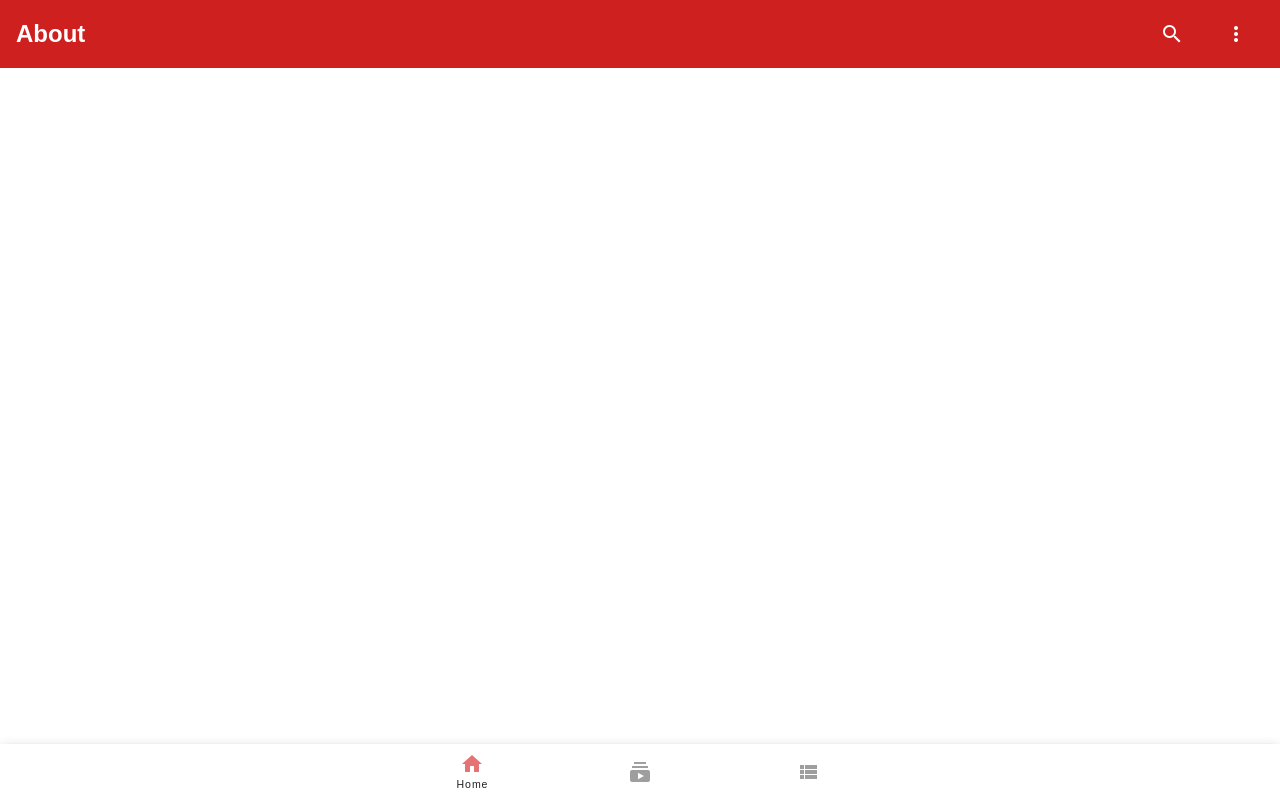
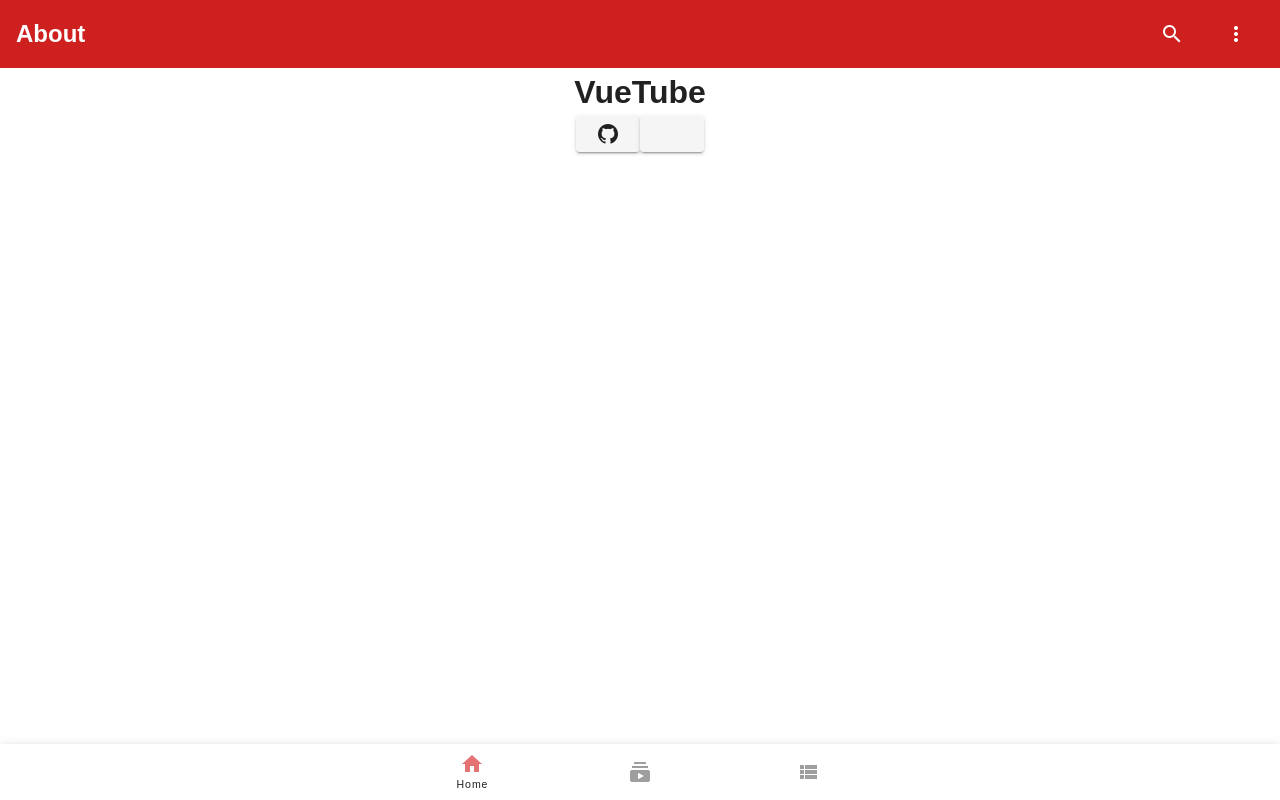
Before and after one commit to VueTubeApp/VueTube, a Nuxt app in the folder NUXT/: page /about in a window 1280 px wide. Built offline with nearby package versions, Linux system fonts and the light colour scheme.

Commit message:
change how the main page is rendered

```diff
--- a/NUXT/layouts/default.vue
+++ b/NUXT/layouts/default.vue
@@ -24,7 +24,7 @@
     <div class="accent" style="height: 100%">
       <div class="background">
         <searchOverlay v-if="search" />
-        <nuxt v-if="!search" />
+        <nuxt v-show="!search" />
       </div>
     </div>
 
--- a/NUXT/nuxt.config.js
+++ b/NUXT/nuxt.config.js
@@ -20,7 +20,7 @@ export default {
 
   //---   Default NUXT Stuff   ---//
   head: {
-    title: 'BetterTube',
+    title: 'VueTube',
     htmlAttrs: {
       lang: 'en'
     },
--- /dev/null
+++ b/NUXT/pages/about.vue
@@ -0,0 +1,13 @@
+<template>
+  <center class="pageTitle">
+    <h1>VueTube</h1>
+    <v-btn><v-icon>mdi-github</v-icon></v-btn>
+    <v-btn><v-icon>mdi-discord</v-icon></v-btn>
+  </center>
+</template>
+
+<style scoped>
+.pageTitle {
+  margin-bottom: 2em;
+}
+</style>
```
